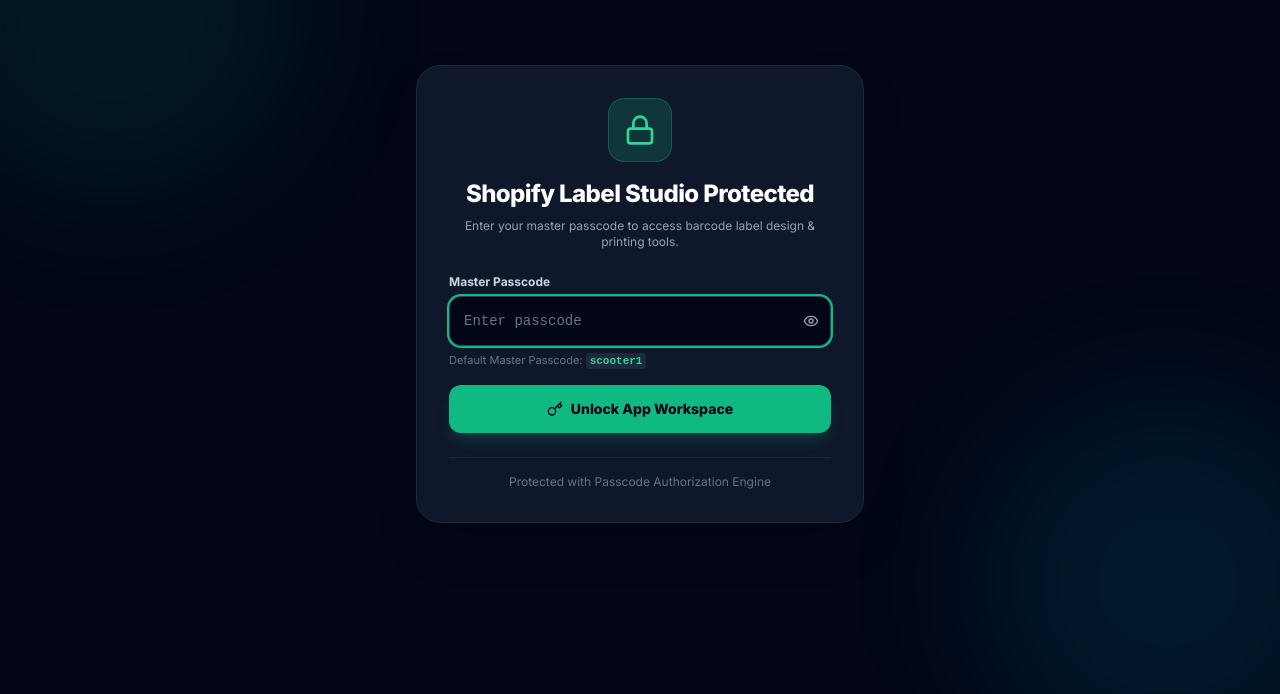
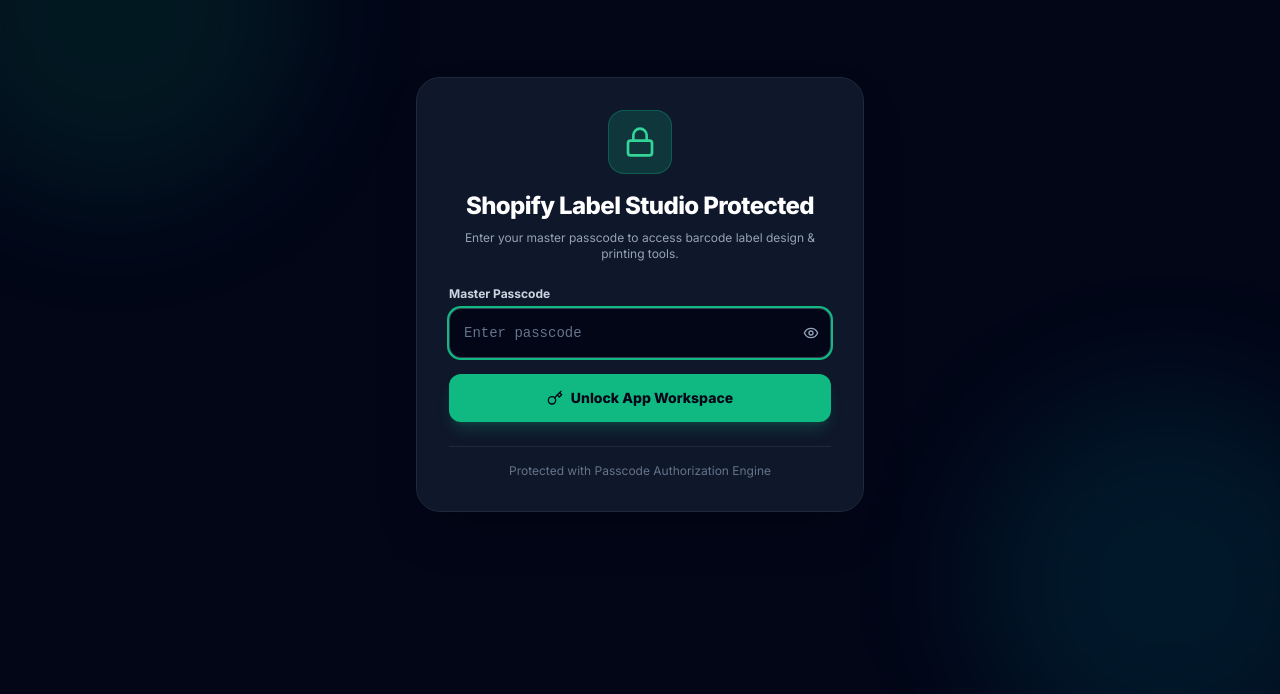
Before and after one commit to bonafider12/shopify-barcode-label-app, a React (Vite) app: page / in a window 1280 px wide. Shown: the part 106-800 px from the top of the page. Built offline with nearby package versions, Linux system fonts and the light colour scheme; the HTML template or start-up script is replaced by a standard one; a web font is replaced by a local one.

Commit message:
Remove passcode hint text from lock screen

```diff
--- a/src/components/PasswordAuthLock.jsx
+++ b/src/components/PasswordAuthLock.jsx
@@ -106,9 +106,6 @@
                   {showPasscode ? <EyeOff className="w-4 h-4" /> : <Eye className="w-4 h-4" />}
                 </button>
               </div>
-              <span className="text-[11px] text-slate-500 block mt-1.5">
-                Default Master Passcode: <code className="text-emerald-400 font-bold bg-slate-800 px-1 py-0.5 rounded">scooter1</code>
-              </span>
             </div>
 
             <button
```
